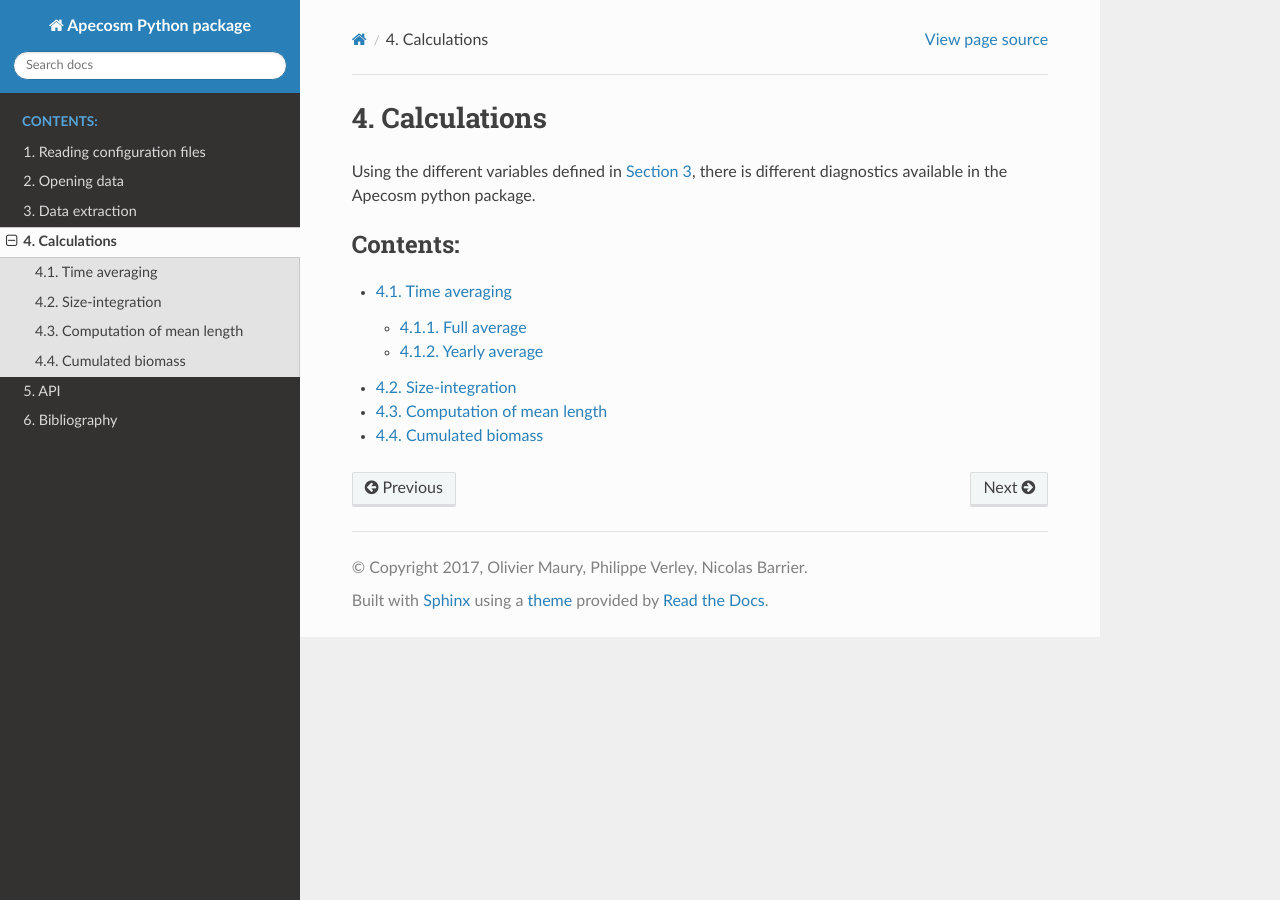
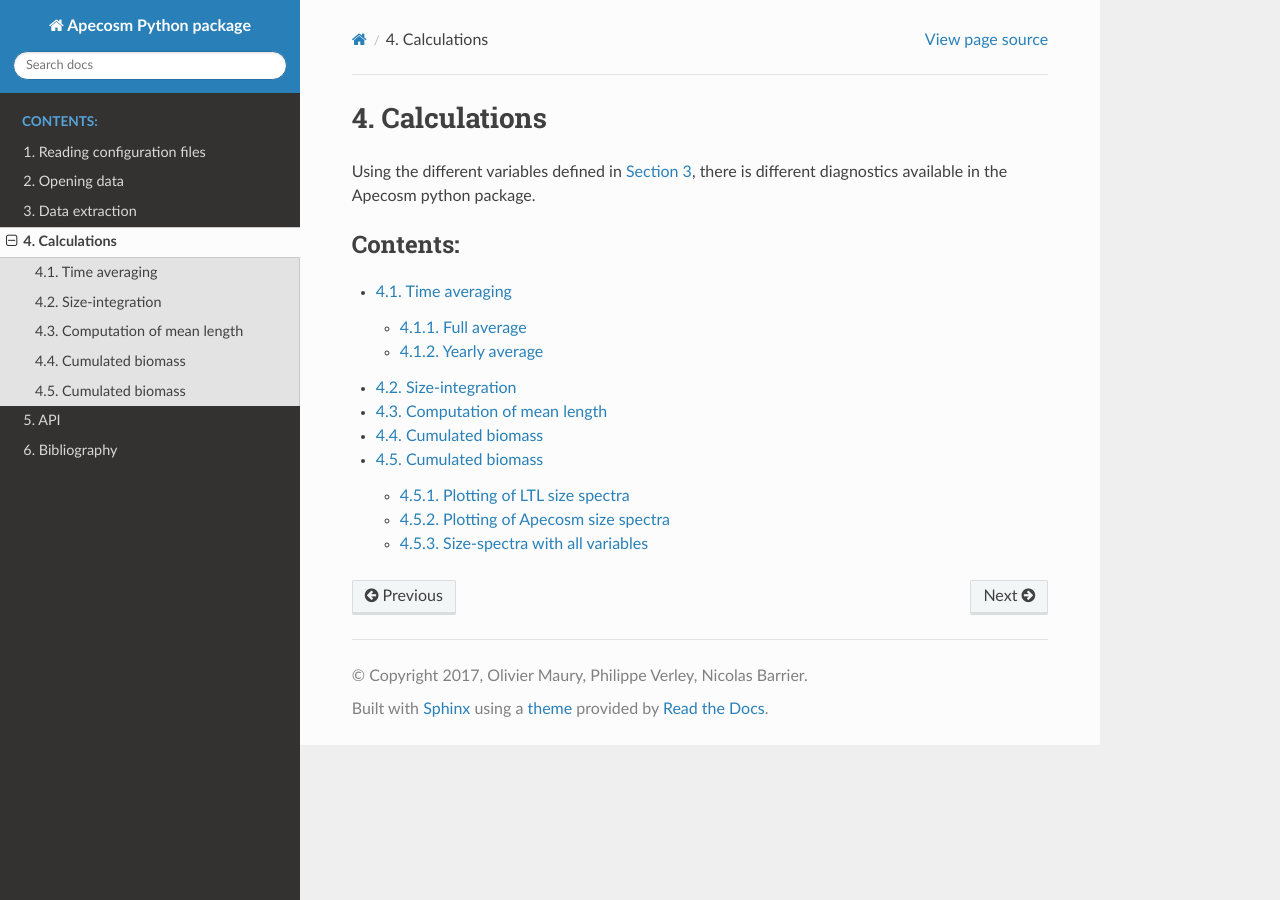
Before and after one commit to apecosm/python-apecosm, a Sphinx documentation site: the page built from doc/computations.rst, in a window 1280 px wide. Built offline with Sphinx 7.4.7 and the Read the Docs theme 2.0.0, drawn with Linux system fonts in a browser that asks for light colours; the version number could not be read and is left out; part of the change alters nothing that is shown.

Commit message:
update doc

```diff
--- a/doc/computations.rst
+++ b/doc/computations.rst
@@ -13,3 +13,4 @@ Using the different variables defined in :numref:`data_extraction`, there is dif
    computations/size_integration
    computations/mean_length
    computations/cumulated_biomass
+   computations/size_spectra.rst
--- /dev/null
+++ b/doc/computations/size_spectra.rst
@@ -0,0 +1,209 @@
+**********************************************************
+Cumulated biomass
+**********************************************************
+
+.. ipython:: python
+    :suppress:
+
+    import sys
+    import os
+    sys.path.insert(0, os.path.abspath('../'))
+    import matplotlib.pyplot as plt
+    import os
+    import cartopy.crs as ccrs
+    import cartopy.feature as cfeature
+    import xarray as xr
+    import matplotlib.pyplot as plt
+    import apecosm
+
+    mesh_file = 'data/pacific_mesh_mask.nc'
+    mesh = apecosm.open_mesh_mask(mesh_file)
+
+    const = apecosm.open_constants('data/apecosm/')
+
+    data = apecosm.open_apecosm_data('data/apecosm')
+
+    ltl_data = apecosm.open_ltl_data('data/pisces',
+                                    replace_dims={'olevel': 'z'})
+
+
+Plotting of LTL size spectra
+###############################################
+
+The size-spectra associated with a given LTL can be plotted using the
+:py:func:`compute_spectra_ltl` function.
+
+First, the spatial integral is computed, as in :numref:`extract_ltl`:
+
+.. ipython:: python
+
+    ltl_phy2 = apecosm.extract_ltl_data(ltl_data, mesh, 'PHY2')
+    ltl_phy2
+
+.. ipython:: python
+    :suppress:
+
+    ltl_phy2 = ltl_phy2.compute()
+
+And we compute the time mean:
+
+.. ipython:: python
+
+    ltl_phy2_mean = apecosm.extract_time_means(ltl_phy2)
+    ltl_phy2_mean
+
+Then, the size-spectra is plotted as follows:
+
+.. ipython:: python
+
+    fig = plt.figure()
+    ax = plt.gca()
+    L = [10e-6, 100e-6]
+    apecosm.compute_spectra_ltl(ltl_phy2_mean, L, output_var='weight', label='PHY2')
+    ax.set_xscale('log')
+    ax.set_yscale('log')
+
+The ``L`` variable is the lower and upper bound of the LTL length, as used in the Apecosm configuration
+(``forcing.XXX.length.min`` and ``forcing.XXX.length.max`` parameters).
+
+.. ipython:: python
+    :suppress:
+
+    plt.savefig('computations/_static/spectra_ltl_phy2_weight.jpg', bbox_inches='tight')
+    plt.savefig('computations/_static/spectra_ltl_phy2_weight.pdf', bbox_inches='tight')
+    plt.close(fig)
+
+.. figure::  _static/spectra_ltl_phy2_weight.*
+    :align: center
+
+    Diatoms size-spectra as a function of weight
+
+Note that the size-spectra can also be plotted as a function of length:
+
+.. ipython:: python
+
+    fig = plt.figure()
+    ax = plt.gca()
+    L = [10e-6, 100e-6]
+    apecosm.compute_spectra_ltl(mean_spatial_integrated_phy2, L, output_var='length', label='PHY2')
+    ax.set_xscale('log')
+    ax.set_yscale('log')
+
+.. ipython:: python
+    :suppress:
+
+    plt.savefig('computations/_static/spectra_ltl_phy2_length.jpg', bbox_inches='tight')
+    plt.savefig('computations/_static/spectra_ltl_phy2_length.pdf', bbox_inches='tight')
+    plt.close(fig)
+
+.. figure::  _static/spectra_ltl_phy2_length.*
+    :align: center
+
+    Diatoms size-spectra as a function of length
+
+
+Plotting of Apecosm size spectra
+###############################################
+
+Apecosm size-spectra is plotting using the :py:func:`apecosm.plot_oope_spectra` function.
+
+First, we extract the Apecosm biomass on a given region region:
+
+.. ipython:: python
+
+    ts = apecosm.extract_oope_data(data['OOPE'], mesh)
+
+.. ipython:: python
+    :suppress:
+
+    with ProgressBar():
+        ts = ts.compute()
+    ts
+
+Then, we compute the time mean:
+
+.. ipython:: python
+
+    tsmean = apecosm.extract_time_means(ts)
+
+.. ipython::
+
+    fig = plt.figure()
+    ax = plt.gca()
+    cs = apecosm.plot_oope_spectra(tsmean, const, output_var='weight')
+    ax.set_xscale('log')
+    ax.set_yscale('log')
+    ax.set_ylim(1e7, 1e23)
+    plt.legend()
+
+.. ipython:: python
+    :suppress:
+
+    plt.savefig('computations/_static/spectra_apecosm_weight.jpg', bbox_inches='tight')
+    plt.savefig('computations/_static/spectra_apecosm_weight.pdf', bbox_inches='tight')
+    plt.close(fig)
+
+.. figure::  _static/spectra_apecosm_weight.*
+    :align: center
+
+    Apecosm size-spectra as a function of weight
+
+
+Size-spectra with all variables
+###############################################
+
+What has been done for ``PHY2`` can be done also for the othe LTL variables. First, the other
+variables are extracted and time averaged:
+
+.. ipython::
+
+    ltl_zoo2 = apecosm.extract_ltl_data(ltl_data, mesh, 'ZOO2', depth_max=depth_max).compute()
+    ltl_zoo = apecosm.extract_ltl_data(ltl_data, mesh, 'ZOO', depth_max=depth_max).compute()
+    ltl_goc = apecosm.extract_ltl_data(ltl_data, mesh, 'GOC', depth_max=depth_max).compute()
+
+    ltl_goc_mean = ltl_goc.mean(dim='time_counter')
+    ltl_zoo_mean = ltl_zoo.mean(dim='time_counter')
+    ltl_zoo2_mean = ltl_zoo2.mean(dim='time_counter')
+
+.. ipython:: python
+    :suppress:
+
+    ltl_goc_mean = ltl_goc_mean.compute()
+    ltl_zoo_mean = ltl_zoo_mean.compute()
+    ltl_zoo2_mean = ltl_zoo2_mean.compute()
+
+
+.. ipython:: python
+
+    fig = plt.figure(figsize=(10, 8))
+    ax = plt.gca()
+    cs = apecosm.plot_oope_spectra(tsmean, const, output_var=output_var)
+
+    L = [10e-6, 100e-6]
+    apecosm.compute_spectra_ltl(ltl_phy2_mean, L, output_var=output_var, label='PHY2')
+
+    L = [20.e-6, 200.e-6]
+    apecosm.compute_spectra_ltl(ltl_zoo_mean, L, output_var=output_var, label='ZOO')
+
+    L = [200.e-6, 2000.e-6]
+    apecosm.compute_spectra_ltl(ltl_zoo2_mean, L, output_var=output_var, label='ZOO2')
+
+    L = [100e-6, 50000.e-6]
+    apecosm.compute_spectra_ltl(ltl_goc_mean, L, output_var=output_var, label='GOC')
+
+    ax.set_xscale('log')
+    ax.set_yscale('log')
+    ax.set_ylim(1e7, 1e32)
+    plt.legend()
+
+.. ipython:: python
+    :suppress:
+
+    plt.savefig('computations/_static/spectra_allvars_weight.jpg', bbox_inches='tight')
+    plt.savefig('computations/_static/spectra_allvars_weight.pdf', bbox_inches='tight')
+    plt.close(fig)
+
+.. figure::  _static/spectra_allvars_weight.*
+    :align: center
+
+   Size-spectra of LTL and Apecosm variables as a function of weight
--- a/doc/data_extract.rst
+++ b/doc/data_extract.rst
@@ -103,6 +103,8 @@ We can extract the integrated biomass over this domain as follows:
     regional_spatial_integral
 
 
+.. _extract_ltl:
+
 **********************************************************
 Extraction of biogeochemical data
 **********************************************************
```
